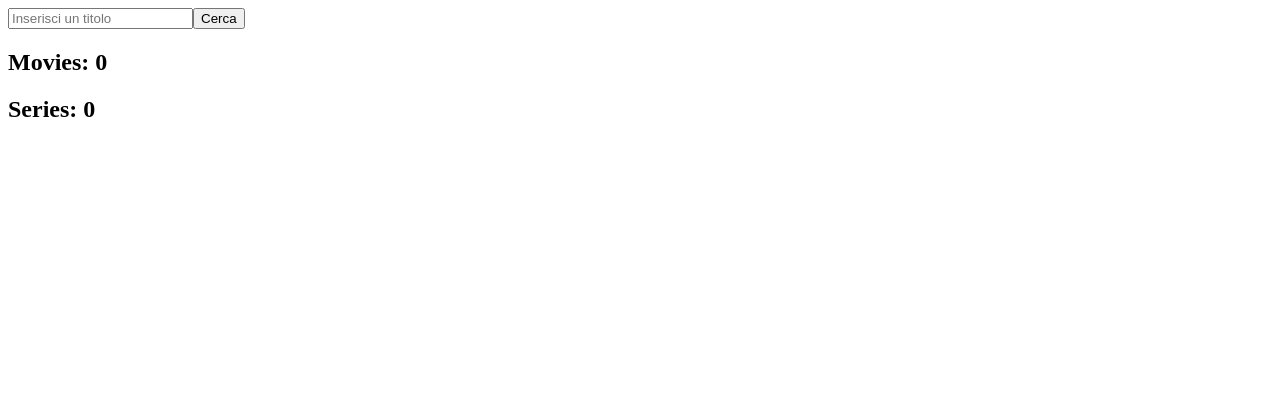
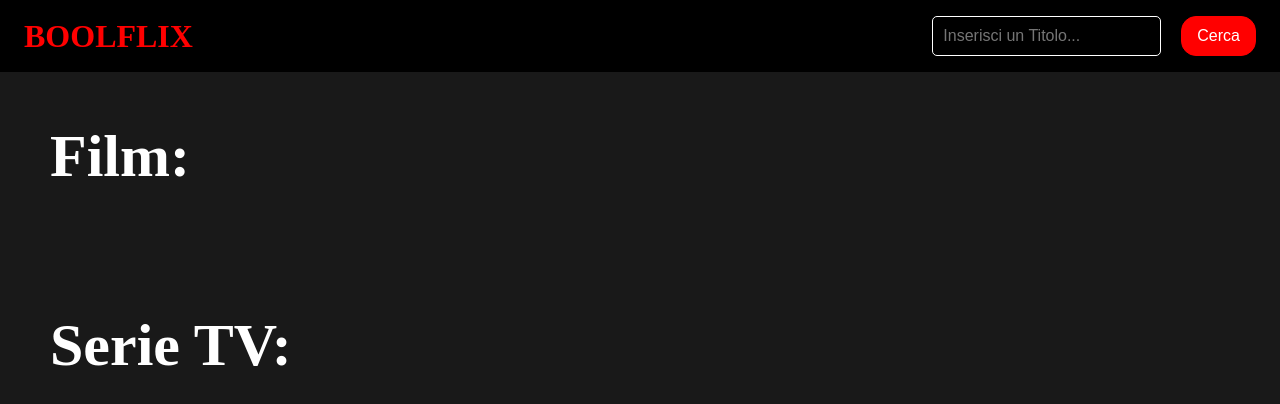
Before and after one commit to DavideLopez/vue-boolflix, a Vue app: page / in a window 1280 px wide. Shown: the top 404 px of the page. Built offline with nearby package versions, Linux system fonts and the light colour scheme.

Commit message:
aggiunto stile e fix

```diff
--- a/src/App.vue
+++ b/src/App.vue
@@ -17,10 +17,14 @@ export default {
   data() {
     return {
       original_movies: [],
-      original_series: []
+      original_series: [],
+      flags: {
+        it: require('./assets/it-flag.png'),
+        en: require('./assets/en-flag.png')
+      }
     }
   },
-  computed: {
+  computed: {   // FILM
     mapped_movies() {
       return this.original_movies.map((movie) => {
         return {
@@ -28,20 +32,22 @@ export default {
           title: movie.title,
           original_title: movie.original_title,
           lang: movie.original_language,
+          flag: this.flags[movie.original_language],
           vote: Math.ceil(movie.vote_average / 2),
-          poster: `https://image.tmdb.org/t/p/w342${movie.poster_path}`
+          poster: this.getPosterPath(movie.poster_path)
         }
       });
     },
-    mapped_series() {
+    mapped_series() {   //SERIE TV
       return this.original_series.map((serie) => {
         return {
           id: serie.id,
           title: serie.name,
           original_title: serie.original_name,
           lang: serie.original_language,
+          flag: this.flags[serie.original_language],
           vote: Math.ceil(serie.vote_average / 2),
-          poster: `https://image.tmdb.org/t/p/w342${serie.poster_path}`
+          poster: this.getPosterPath(serie.poster_path)
         }
       });
     }
@@ -52,12 +58,19 @@ export default {
     },
     getSeries(data) {
       this.original_series = data;
+    },
+    getPosterPath(path) {
+      if (path) {
+        return `https://image.tmdb.org/t/p/w342${path}`
+      }
+      return null
     }
   }
 }
 </script>
 
 <style lang="scss">
-  // @import '../src/style/index.scss' EMPTY
+
+  @import '../src/style/index.scss'
 
 </style>
--- a/src/components/CardMovie.vue
+++ b/src/components/CardMovie.vue
@@ -1,17 +1,20 @@
 <template>
-  <div>
-    <p>{{ info.title }}</p>
-    <p>{{ info.original_title }}</p>
-    <p>
-      <img v-if="info.lang === 'it'" src="../assets/it-flag.png" alt="">
-      <img v-else-if="info.lang === 'en'" src="../assets/en-flag.png" alt="">
-      <span v-else>{{ info.lang }}</span>
-    </p>
-    <div>
-      <font-awesome-icon v-for="n in info.vote" :key="n" icon="fa-solid fa-star"></font-awesome-icon>
-      <font-awesome-icon icon="fa-regular fa-star"></font-awesome-icon>
+  <div class="card">
+    <img class="poster" v-if="info.poster" :src="info.poster" alt="info.title">
+    <div class="placeholder" v-else></div>
+
+    <div class="card-content">
+      <h3 class="title">{{ info.title }}</h3>
+      <p class="original-title">{{ info.original_title }}</p>
+
+      <img class="flag" v-if="info.flag" :src="info.flag" alt="">
+      <div class="lang" v-else>{{ info.lang }}</div>
+
+      <div class="stars">
+        <font-awesome-icon v-for="n in info.vote" :key="n" icon="fa-solid fa-star"></font-awesome-icon>
+        <font-awesome-icon v-for="n in (5 - info.vote)" :key="n + info.vote" icon="fa-regular fa-star"></font-awesome-icon>
+      </div>
     </div>
-    <img :src="info.poster" alt="info.title">
   </div>
 </template>
 
@@ -22,9 +25,58 @@ export default {
     info: Object,
   }
 }
+
+
+
 </script>
 
+
+
+<!-- Add "scoped" attribute to limit CSS to this component only -->
 <style lang="scss" scoped>
+
+.card {
+
+  height: 100%;
+  position: relative;
+
+  .poster {
+    display: block;
+    width: 100%;
+    height: 100%;
+    object-fit: cover;
+  }
+
+  .placeholder {
+    height: 100%;
+    border: 3px solid black;
+  }
+
+  .card-content {
+    padding: 20px;
+    position: absolute;
+    top: 0;
+    right: 0;
+    bottom: 0;
+    left: 0;
+    opacity: 0;
+    &:hover {
+      opacity: 0.8;
+      background-color: #333;
+    }
+  }
+
+  .flag {
+    width: 50px;
+
+  }
+
+
+  .stars * {
+    margin-right: 6px;
+    color: gold;
+  }
+}
 
 
 </style>
--- a/src/components/MainContent.vue
+++ b/src/components/MainContent.vue
@@ -1,17 +1,25 @@
 <template>
   <main>
-    <h2>Movies: {{movies.length}}</h2>
-    <ul>
-      <li v-for="movie in movies" :key="movie.id">
+       <!-- PARTE FILM -->
+    <section class="container">
+      <h2>Film:</h2>
+      <ul class="row">
+        <li class="col" v-for="movie in movies" :key="movie.id">
           <CardMovie :info="movie" />
         </li>
       </ul>
-    <h2>Series: {{series.length}}</h2>
-    <ul>
-      <li v-for="serie in series" :key="serie.id">
+    </section>
+      <!-- PARTE SERIE TV -->
+    <section class="container">
+      <h2>Serie TV:</h2>
+      <ul class="row">
+        <li class="col" v-for="serie in series" :key="serie.id">
           <CardMovie :info="serie" />
         </li>
       </ul>
+    </section>
+
+
   </main>
 </template>
 
@@ -29,7 +37,26 @@ export default {
 }
 </script>
 
+<!-- Add "scoped" attribute to limit CSS to this component only -->
 <style scoped lang="scss">
+
+main {
+  background-color: rgb(25, 25, 25);
+}
+
+h2 {
+  margin-bottom: 20px;
+  font-size: 60px;
+  font-weight: bold;
+}
+
+
+section {
+  color: white;
+  padding: 50px;
+}
+
+
 
 
 </style>
--- a/src/components/MainHeader.vue
+++ b/src/components/MainHeader.vue
@@ -1,7 +1,17 @@
 <template>
     <header>
-      <input v-model="query" type="text" placeholder="Inserisci un titolo">
-      <button @click="getData">Cerca</button>
+
+        <div class="logos">
+            <h1>BOOLFLIX</h1>
+
+        </div>
+
+
+        <!-- BARRA E PULSANTE -->
+      <div class="searcher">
+        <input v-model="query" type="text" placeholder="Inserisci un Titolo...">
+        <button @click="getData">Cerca</button>
+      </div>
     </header>
   </template>
 
@@ -12,7 +22,7 @@
     data() {
       return {
         BASE_URI: 'https://api.themoviedb.org/3',
-        api_key: 'dc0f4bc3c4b83b8f323ddf4bf475be19',
+        api_key: 'dc0f4bc3c4b83b8f323ddf4bf475be19',  // https://api.themoviedb.org/3/movie/550?api_key=dc0f4bc3c4b83b8f323ddf4bf475be19
         query: ''
       }
     },
@@ -57,4 +67,47 @@
 <!-- Add "scoped" attribute to limit CSS to this component only -->
 <style scoped lang="scss">
 
+header {
+  padding: 1rem 1.5rem;
+  display: flex;
+  justify-content: space-between;
+  align-items: center;
+  background-color: black;
+
+}
+
+h1 {
+  font-weight: bold;
+  color: red;
+
+  &:hover {
+    cursor: pointer;
+  }
+}
+
+input {
+  padding: 10px;
+  border: 1px solid white;
+  border-radius: 5px;
+  margin-right: 20px;
+  font-size: 16px;
+  color: white;
+  background-color: transparent;
+}
+
+button {
+  padding: 10px 15px;
+  border-radius: 2px;
+  font-size: 16px;
+  background-color: red;
+  color: white;
+  border: 1px solid red;
+  border-radius: 15px;
+
+  &:hover {
+    cursor: pointer;
+    opacity: 0.7;
+  }
+}
+
 </style>
--- a/src/style/index.scss
+++ b/src/style/index.scss
@@ -0,0 +1,38 @@
+* {
+    box-sizing: border-box;
+    padding: 0;
+    margin: 0;
+}
+
+
+ul {
+    list-style: none;
+}
+
+
+img {
+    max-width: 100%;
+}
+
+body {
+    background-color: rgb(25, 25, 25);
+
+}
+
+.container {
+    margin: 0 auto;
+    max-width: 1400px;
+
+}
+
+.row {
+    display: flex;
+    flex-wrap: wrap;
+}
+
+.col {
+    width: calc(100% / 4);
+    padding: 0 15px;
+    margin-bottom: 30px;
+
+}
```
Also changed, not shown: src/assets/boolean-logo-copia.png (added). Lines whose indentation alone changed are shown as unchanged.
